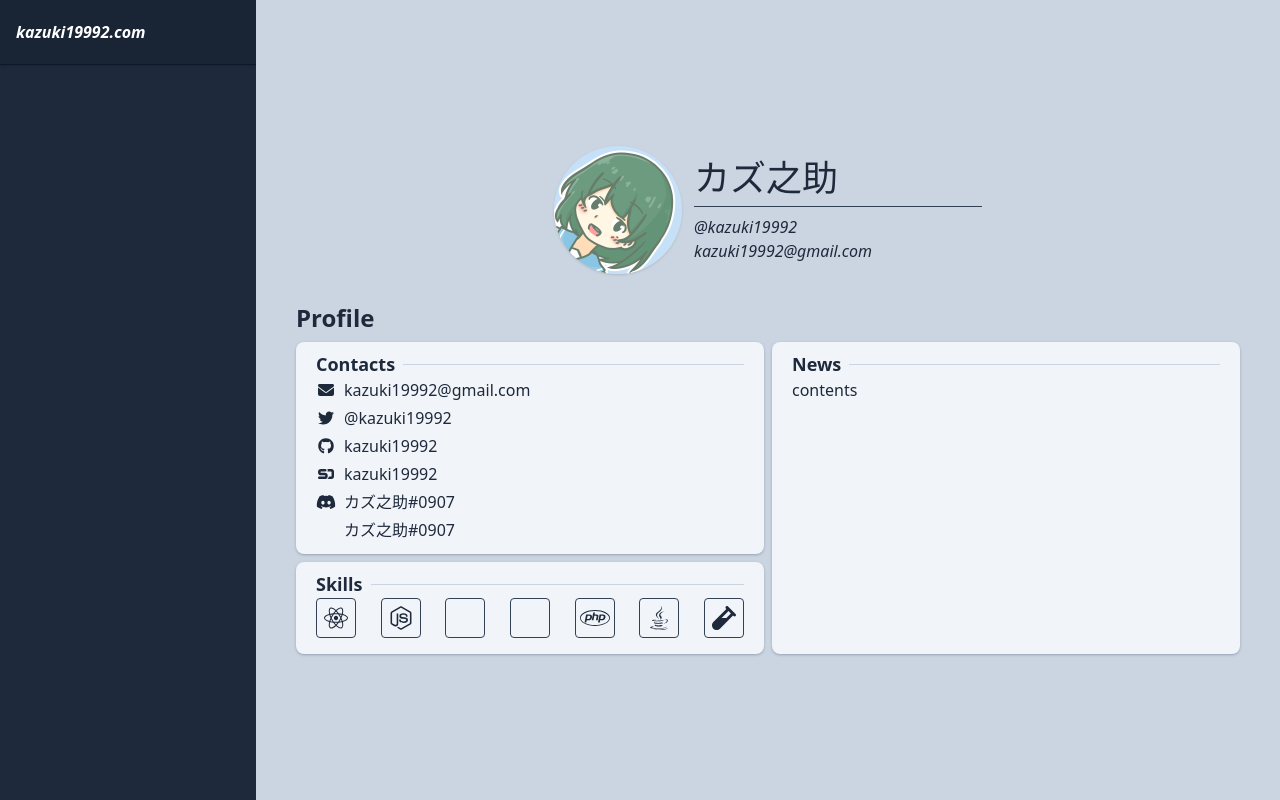
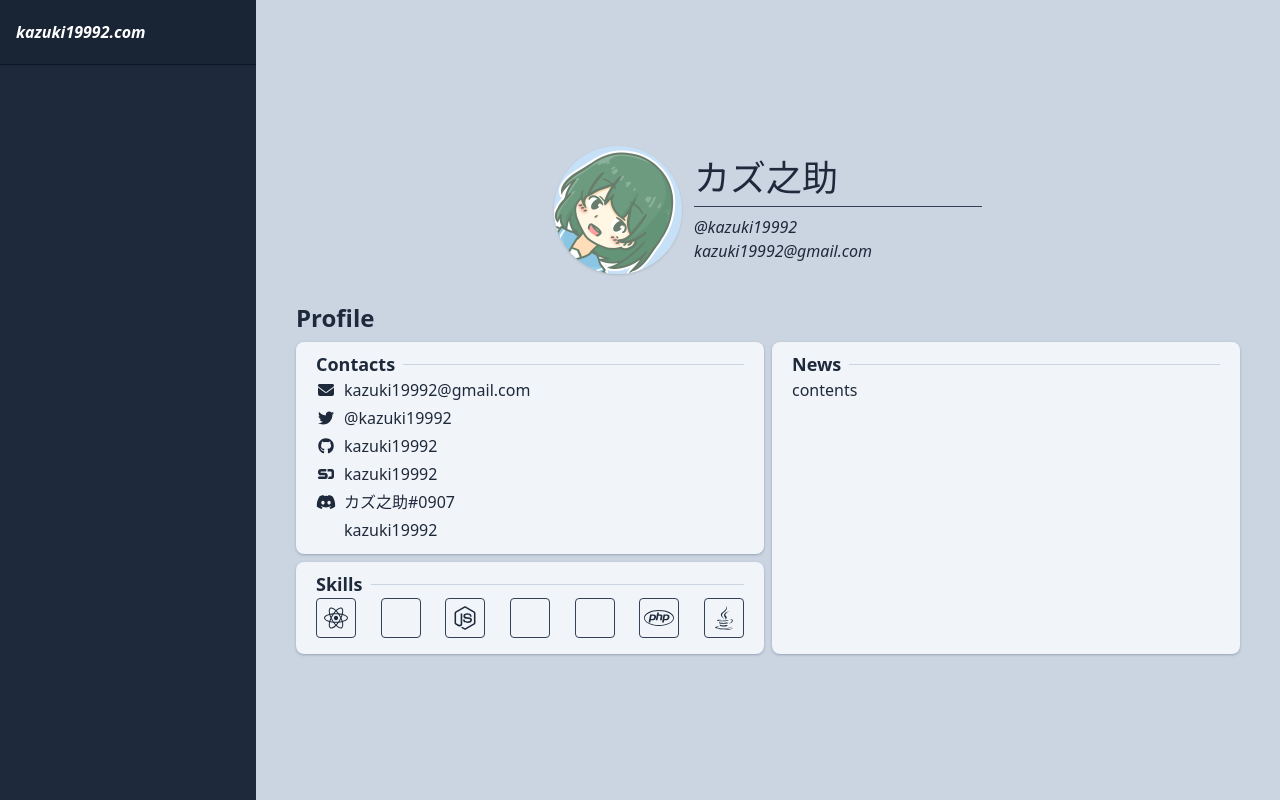
Before and after one commit to kazuki19992/kazuki19992.com, a Next.js app: page / in a window 1280 px wide. Built offline with nearby package versions, Linux system fonts and the light colour scheme; some icons are missing.

Commit message:
アイコン修正

```diff
--- a/pages/index.tsx
+++ b/pages/index.tsx
@@ -23,19 +23,19 @@ const Home: NextPage = () => {
     { icon: faBrands.faDiscord, value: "カズ之助#0907", genre: "Discord" },
     {
       icon: simpleIcons.Zenn,
-      value: "カズ之助#0907",
-      genre: "Discord",
+      value: "kazuki19992",
+      genre: "Zenn",
       iconLib: "si",
     },
   ];
   const skillData: SkillCardsList = [
     { icon: faBrands.faReact, name: "React", iconLib: "fa" },
+    { icon: simpleIcons.Nextdotjs, name: "Next.js", iconLib: "si" },
     { icon: faBrands.faNodeJs, name: "NodeJS", iconLib: "fa" },
     { icon: simpleIcons.Typescript, name: "Typescript", iconLib: "si" },
     { icon: simpleIcons.Electron, name: "electron", iconLib: "si" },
     { icon: faBrands.faPhp, name: "PHP", iconLib: "fa" },
     { icon: faBrands.faJava, name: "Java", iconLib: "fa" },
-    { icon: fa.faVial, name: "Test", iconLib: "fa" },
   ];
   return (
     <div className="flex justify-center items-center w-full h-full">
```
Also changed, not shown: 1 other file (tests, documents, lock files or other folders).
